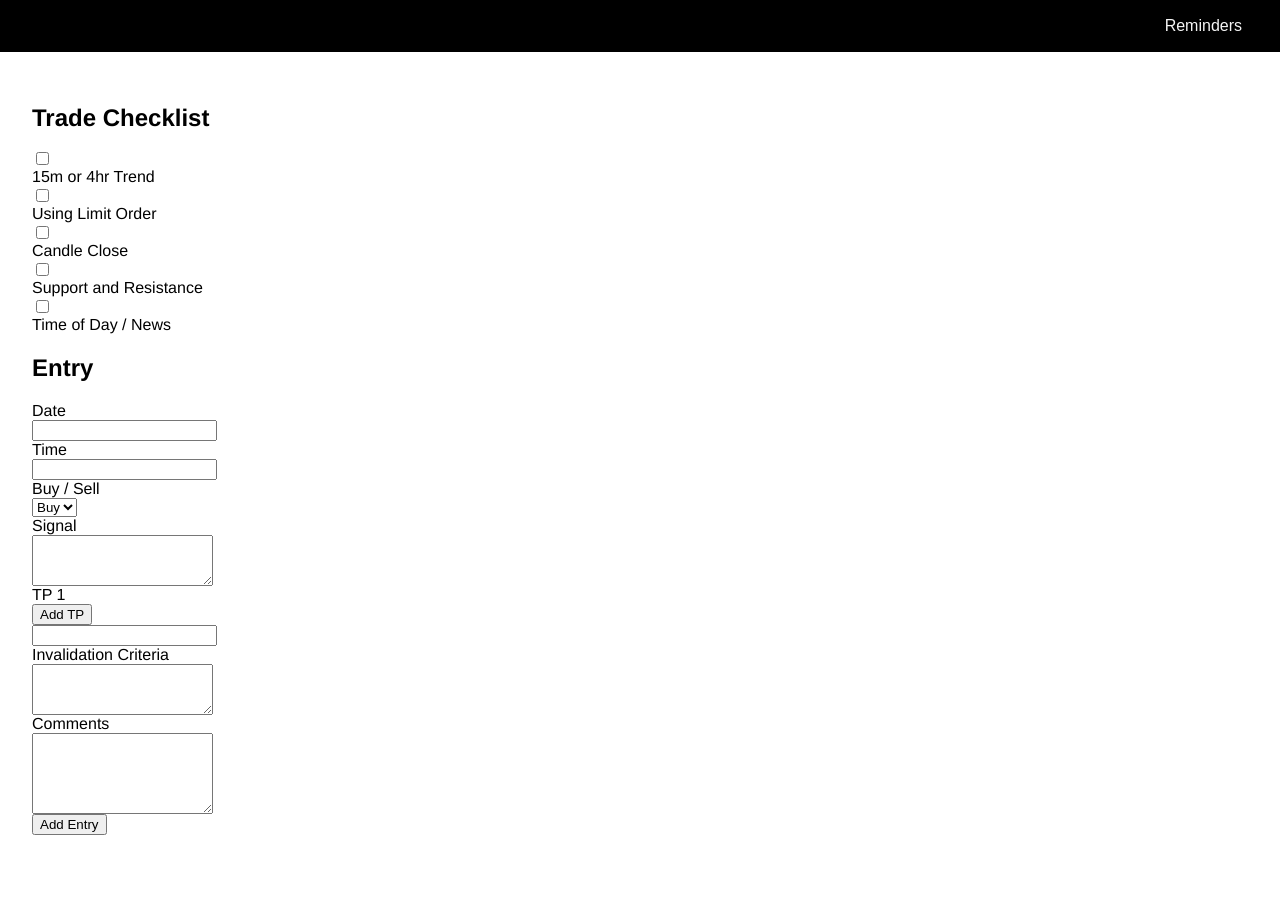
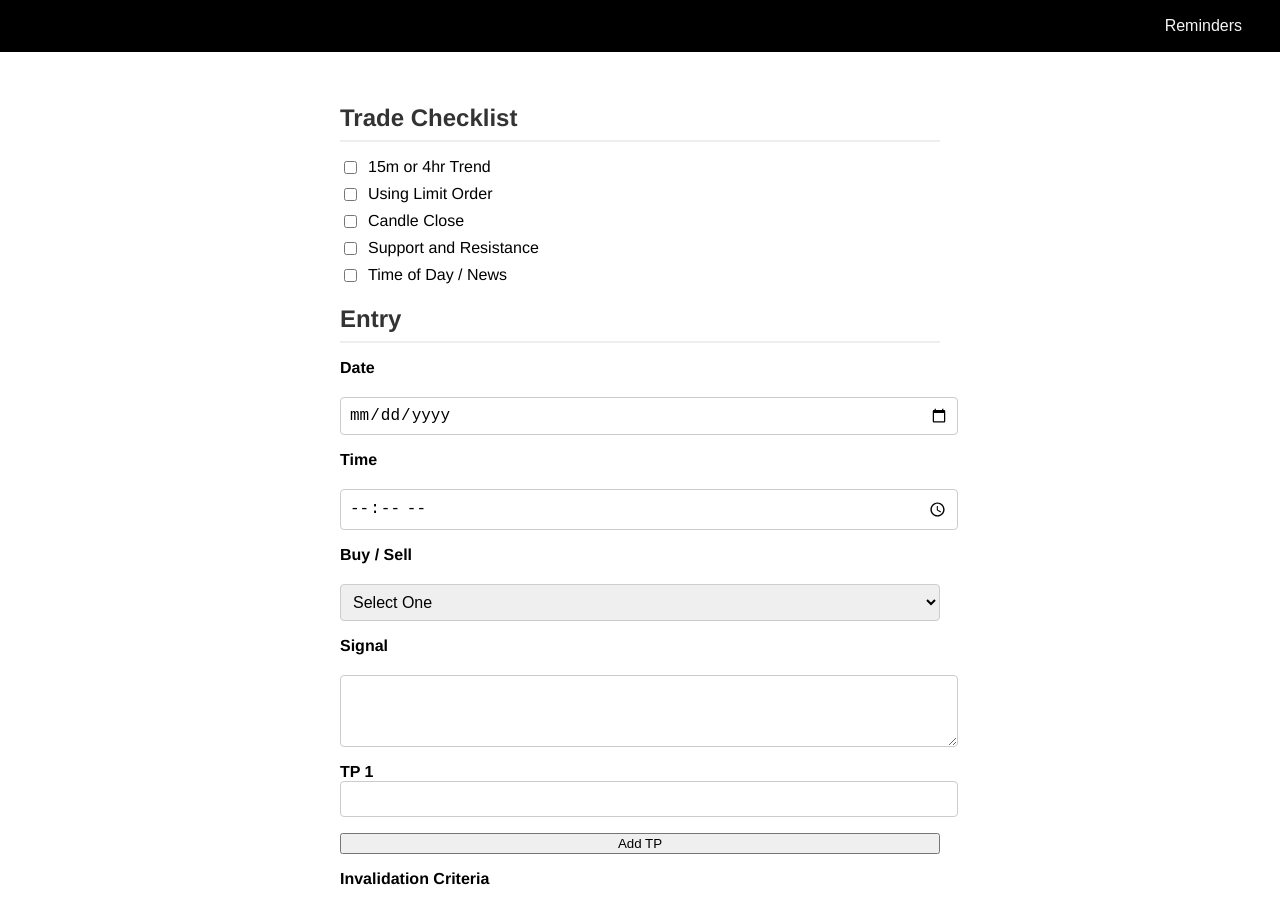
Before and after one commit to scrsund/trading-journal, a Vue app: page / in a window 1280 px wide. Shown: the top 906 px of the page. Before the commit the page ends 851 px from the top, so only its background shows below. Built offline with nearby package versions, Linux system fonts and the light colour scheme.

Commit message:
modifying styles

```diff
--- a/src/components/TradingEntry.vue
+++ b/src/components/TradingEntry.vue
@@ -1,8 +1,8 @@
 <!-- can be customized to user later on -->
 
 <template>
-  <main>
-    <section>
+  <main class="trading-entry">
+    <section class="checklist-section">
       <h2>Trade Checklist</h2>
       <div class="checklist">
         <div class="checklist-item">
@@ -26,47 +26,57 @@
           <label for="timeNews">Time of Day / News</label>
         </div>
       </div>
-      <!-- <ul>
-        <li>4hr Trend (Uptrend or Downtrend)</li>
-        <li>Using Limit Order</li>
-        <li>Candle Close Confirmation</li>
-        <li>Support and Resistance Lines</li>
-        <li>Time of Day / News</li>
-      </ul> -->
     </section>
-    <section>
+    <section class="entry-section">
       <h2>Entry</h2>
-      <form>
-        <label>Date</label>
-        <input />
-        <label>Time</label>
-        <input />
+      <form @submit.prevent="addEntry">
+        <label for="date" name="date">Date</label>
+        <input type="date"/>
+        <label for="time" name="time">Time</label>
+        <input type="time"/>
         <!-- Create a dropdown for Buy / Sell -->
-        <label for="buy-sell">Buy / Sell</label>
+        <label for="buy-sell" name="buy-sell">Buy / Sell</label>
         <select id="buy-sell">
+          <option value="" disabled selected>Select One</option>
           <option value="buy">Buy</option>
           <option value="sell">Sell</option>
         </select>
-        <label>Signal</label>
+        <label for="signal" name="signal">Signal</label>
         <textarea rows="3"></textarea>
         <!-- Add multiple TP -->
-        <label>TP 1</label>
-        <button>Add TP</button>
-        <input />
-        <label>Invalidation Criteria</label>
+        <div v-for="(tp, index) in tpList" :key="index">
+          <label :for="'tp' + (index + 1)">TP {{ index + 1 }}</label>
+          <input id="'tp' + (index + 1)" v-model="tp.value">
+        </div>
+        <button type="button" @click="addTP" class="add-tp-btn">Add TP</button>
+        <label for="invalidation" name="invalidation">Invalidation Criteria</label>
         <textarea rows="3"></textarea>
-        <label>Comments</label>
+        <label for="comments" name="comments">Comments</label>
         <textarea rows="5"></textarea>
-        <button type="submit">Add Entry</button>
+        <button type="submit" class="submit-btn">Submit Entry</button>
       </form>
     </section>
   </main>
 </template>
 
-<script></script>
+<script>
+export default {
+  data(){
+    return {
+      tpList: [{value: ''}]
+    }
+  },
+  methods: {
+    addTP(){
+      this.tpList.push({value: ''})
+    }
+  }
+}
 
-<style>
-main {
+</script>
+
+<style scoped>
+/* main {
   padding: 1rem;
   margin: 1rem;
 }
@@ -78,5 +88,82 @@ label {
 input,
 textarea {
   display: block;
+} */
+
+.trading-entry {
+  max-width: 600px;
+  margin: 0 auto;
+  padding: 2rem;
 }
+
+h2 {
+  color: #333;
+  border-bottom: 2px solid #eee;
+  padding-bottom: .5rem;
+  margin-bottom: 1rem;
+}
+
+/* checklist */
+.checklist {
+  list-style-type: none;
+  padding: 0;
+}
+
+.checklist-item {
+  margin-bottom: 0.5rem;
+  display: flex;
+  align-items: center;
+  gap: .5rem;
+}
+
+.checklist-item label{
+  display: inline;
+  cursor: pointer;
+}
+
+.entry-section form {
+  display: grid;
+  gap: 1rem;
+}
+
+.entry-section label {
+  font-weight: bold;
+  margin-bottom: .25rem;
+}
+
+.entry-section input, .entry-section textarea, .entry-section select {
+  width: 100%;
+  padding: .5rem;
+  border: 1px solid #ccc;
+  border-radius: 4px;
+  font-size: 1rem;
+}
+
+.tp-input {
+  display: grid;
+  gap: .25rem;
+}
+
+.add-tp-btn{
+
+}
+
+.submit-btn{
+  background-color: #007bff;
+  color: white;
+  border: none;
+  padding: .5rem 1rem;
+  border-radius: 4px;
+  cursor: pointer;
+  transition: background-color 0.3s;
+}
+
+.add-tp-btn:hover, .submit-btn:hover {
+  background-color: #0056b3;
+}
+
+.submit-btn {
+  margin-top: 1rem;
+}
+
 </style>
```
